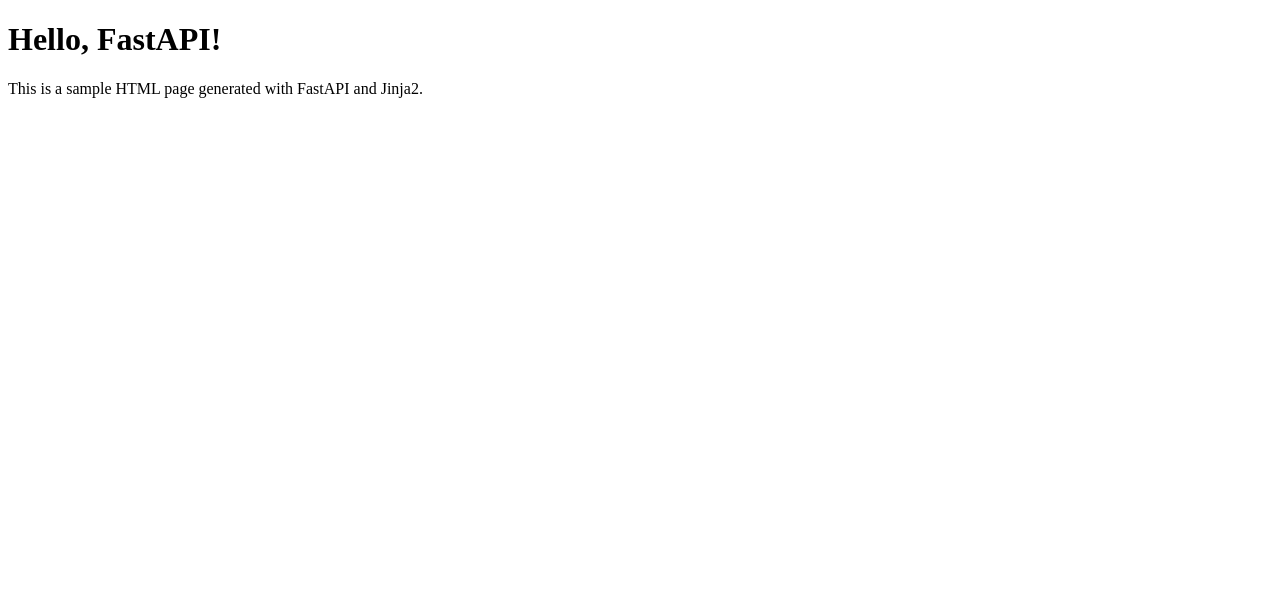
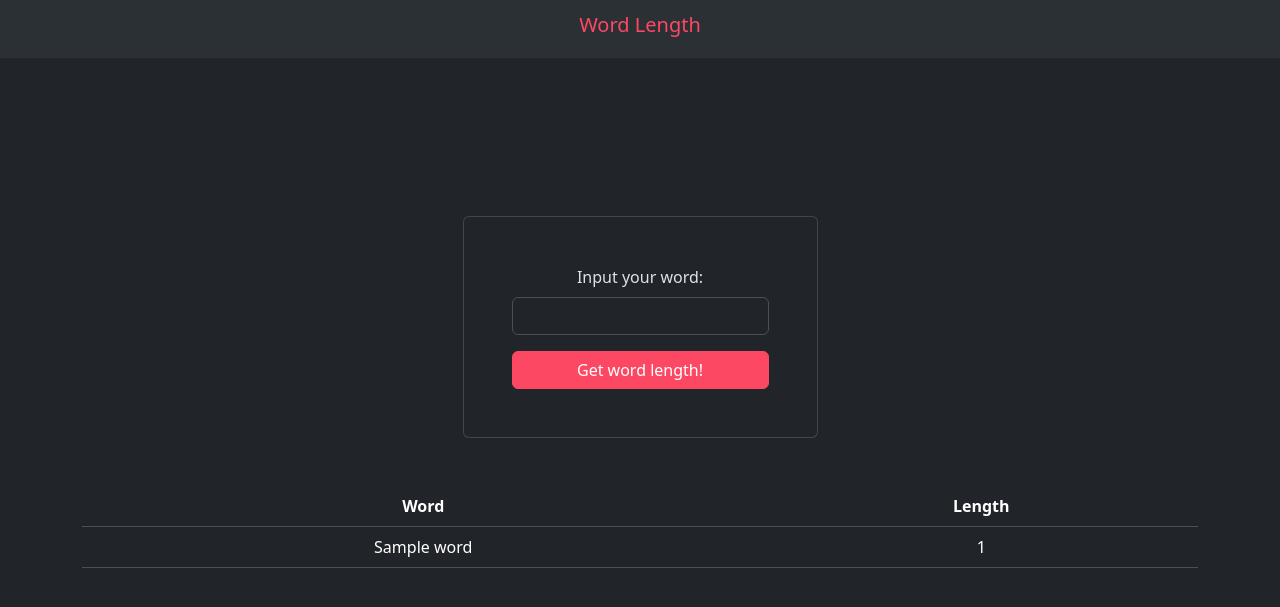
Before and after one commit to sprinteins/docker-schulung, a FastAPI app: template frontend/templates/index.html in a window 1280 px wide. Shown: the top 607 px of the page. Run offline with FastAPI, Linux system fonts and the light colour scheme; the template is opened without the code that fills it: most values are stand-ins (such as "Sample title", 1, 10 or a date in 2020).

Commit message:
Finish html file

```diff
--- a/frontend/templates/index.html
+++ b/frontend/templates/index.html
@@ -1,10 +1,105 @@
 <!DOCTYPE html>
-<html>
+<html lang="en">
   <head>
-    <title>Hello, FastAPI!</title>
+    <meta charset="UTF-8" />
+    <meta http-equiv="X-UA-Compatible" content="IE=edge" />
+    <meta name="viewport" content="width=device-width, initial-scale=1.0" />
+
+    <title>Word Length</title>
+
+    <link
+      href="https://cdn.jsdelivr.net/npm/bootstrap@5.3.0-alpha1/dist/css/bootstrap.min.css"
+      rel="stylesheet"
+      integrity="sha384-GLhlTQ8iRABdZLl6O3oVMWSktQOp6b7In1Zl3/Jr59b6EGGoI1aFkw7cmDA6j6gD"
+      crossorigin="anonymous"
+    />
+    <style>
+      html,
+      body {
+        color: #fd4864;
+        height: 100%;
+        margin: 0;
+        padding: 0;
+        width: 100%;
+      }
+    </style>
   </head>
-  <body>
-    <h1>Hello, FastAPI!</h1>
-    <p>This is a sample HTML page generated with FastAPI and Jinja2.</p>
+  <body data-bs-theme="dark">
+    <nav class="navbar bg-body-tertiary fixed-top">
+      <div class="container-fluid">
+        <span class="navbar-brand mx-auto h1" style="color: #fd4864"
+          >Word Length</span
+        >
+      </div>
+    </nav>
+
+    <div
+      class="container text-center d-flex flex-column justify-content-center align-items-center"
+      style="height: 100%"
+    >
+      <div class="row mb-5">
+        <div class="col">
+          <div class="card p-5">
+            <div class="mb-3">
+              <label for="word-input" class="form-label"
+                >Input your word:</label
+              >
+              <div class="input-group">
+                <input type="text" class="form-control" id="word-input" />
+              </div>
+            </div>
+            <button
+              type="button"
+              class="btn btn-primary"
+              style="background-color: #fd4864; border-color: #fd4864"
+              id="submit"
+            >
+              Get word length!
+            </button>
+          </div>
+        </div>
+      </div>
+      <table class="table">
+        <thead>
+          <tr>
+            <th scope="col">Word</th>
+            <th scope="col">Length</th>
+          </tr>
+        </thead>
+        <tbody>
+          {% for item in data %}
+          <tr>
+            <td>{{ item.word }}</td>
+            <td>{{ item.length }}</td>
+          </tr>
+          {% endfor %}
+        </tbody>
+      </table>
+    </div>
   </body>
+  <script lang="js">
+    const input = document.querySelector('#word-input');
+    const button = document.querySelector('#submit');
+
+    button.addEventListener('click', async () => {
+      try {
+        const words = input.value.split(' ');
+        const response = await fetch('http://localhost:3000/api/words', {
+          method: 'POST',
+          headers: {
+            'Content-Type': 'application/json',
+            'Access-Control-Allow-Origin': '*',
+          },
+          body: JSON.stringify({ list: words })
+        })
+
+        if (response.ok) {
+          // location.reload()
+          input.value = '';
+        }
+      } catch (err) {
+        console.error(err);
+      }
+    })
+  </script>
 </html>
```
